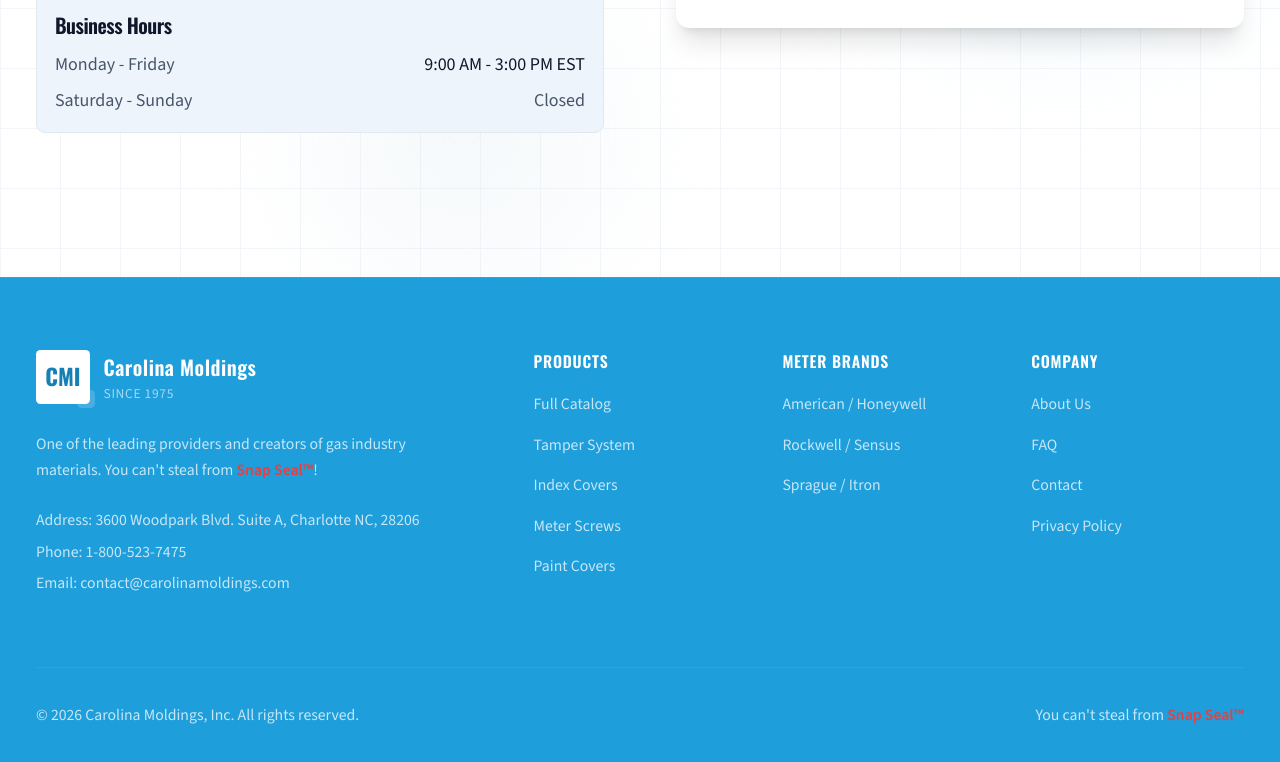
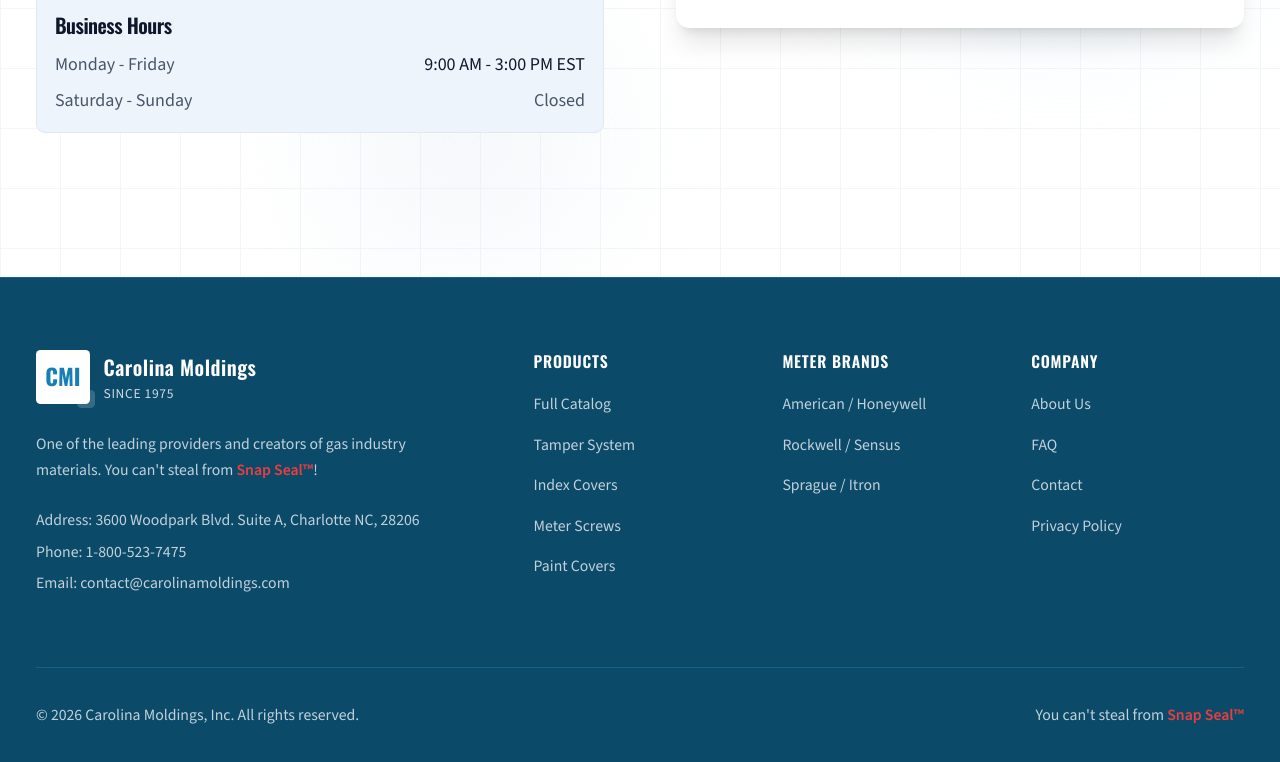
Before and after one commit to ekeyur/carolina-moldings, a Next.js app: page / in a window 1280 px wide. Shown: the part 4582-5344 px from the top of the page. Built offline with nearby package versions, Linux system fonts and the light colour scheme.

Commit message:
fixed accessibility

```diff
--- a/src/components/Footer.tsx
+++ b/src/components/Footer.tsx
@@ -41,7 +41,7 @@
   };
 
   return (
-    <footer className="bg-primary-500 border-t border-primary-400">
+    <footer className="bg-primary-800 border-t border-primary-700">
       <div className="max-w-7xl mx-auto px-4 sm:px-6 lg:px-8 py-16">
         <div className="grid md:grid-cols-2 lg:grid-cols-5 gap-12 lg:gap-8">
           {/* Brand */}
@@ -59,7 +59,7 @@
                 <p className="font-display text-lg font-semibold text-white tracking-wide">
                   Carolina Moldings
                 </p>
-                <p className="text-xs text-white/60 font-medium tracking-wider uppercase">
+                <p className="text-xs text-white/80 font-medium tracking-wider uppercase">
                   Since 1975
                 </p>
               </div>
@@ -165,7 +165,7 @@
         </div>
 
         {/* Bottom Bar */}
-        <div className="mt-16 pt-8 border-t border-primary-400 flex flex-col sm:flex-row justify-between items-center gap-4">
+        <div className="mt-16 pt-8 border-t border-primary-700 flex flex-col sm:flex-row justify-between items-center gap-4">
           <p className="text-sm text-white/75">
             © {new Date().getFullYear()} Carolina Moldings, Inc. All rights
             reserved.
```
